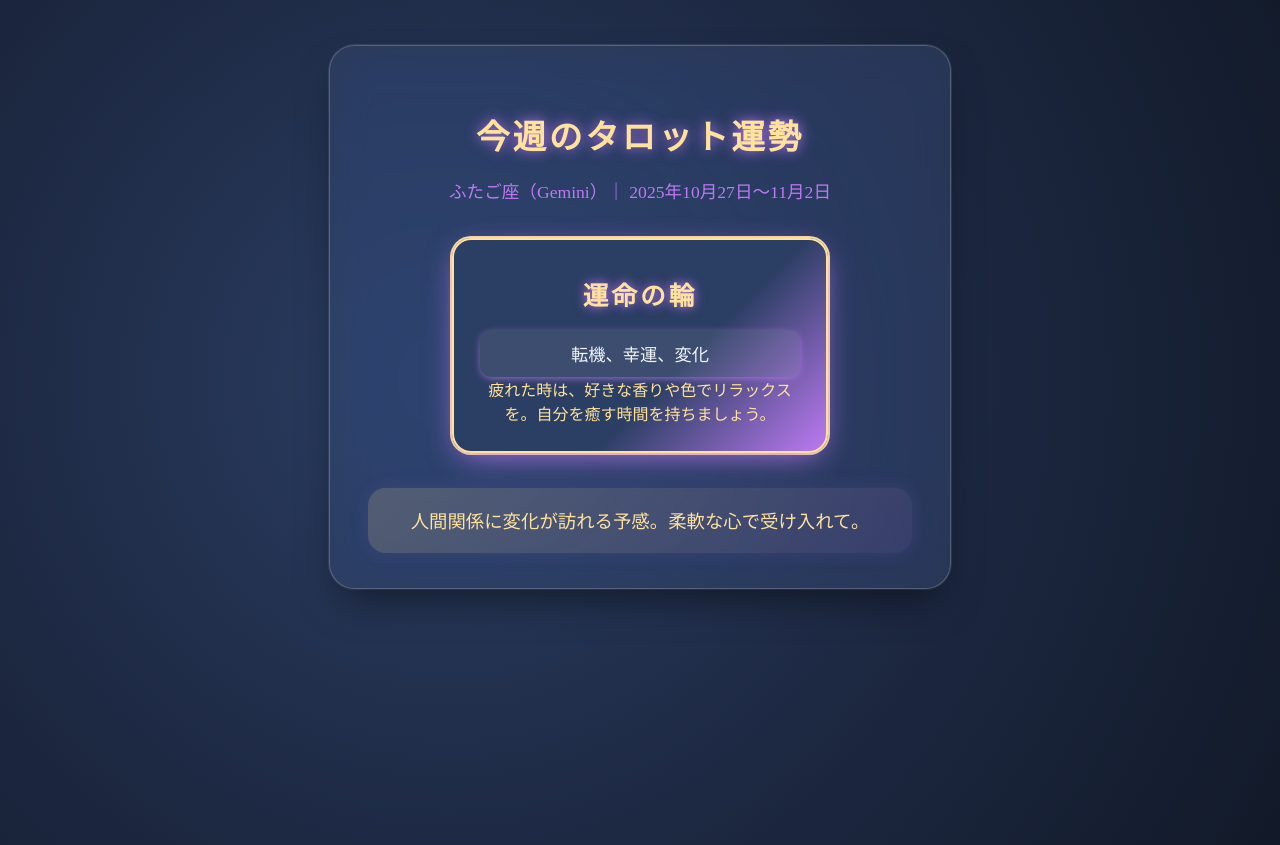
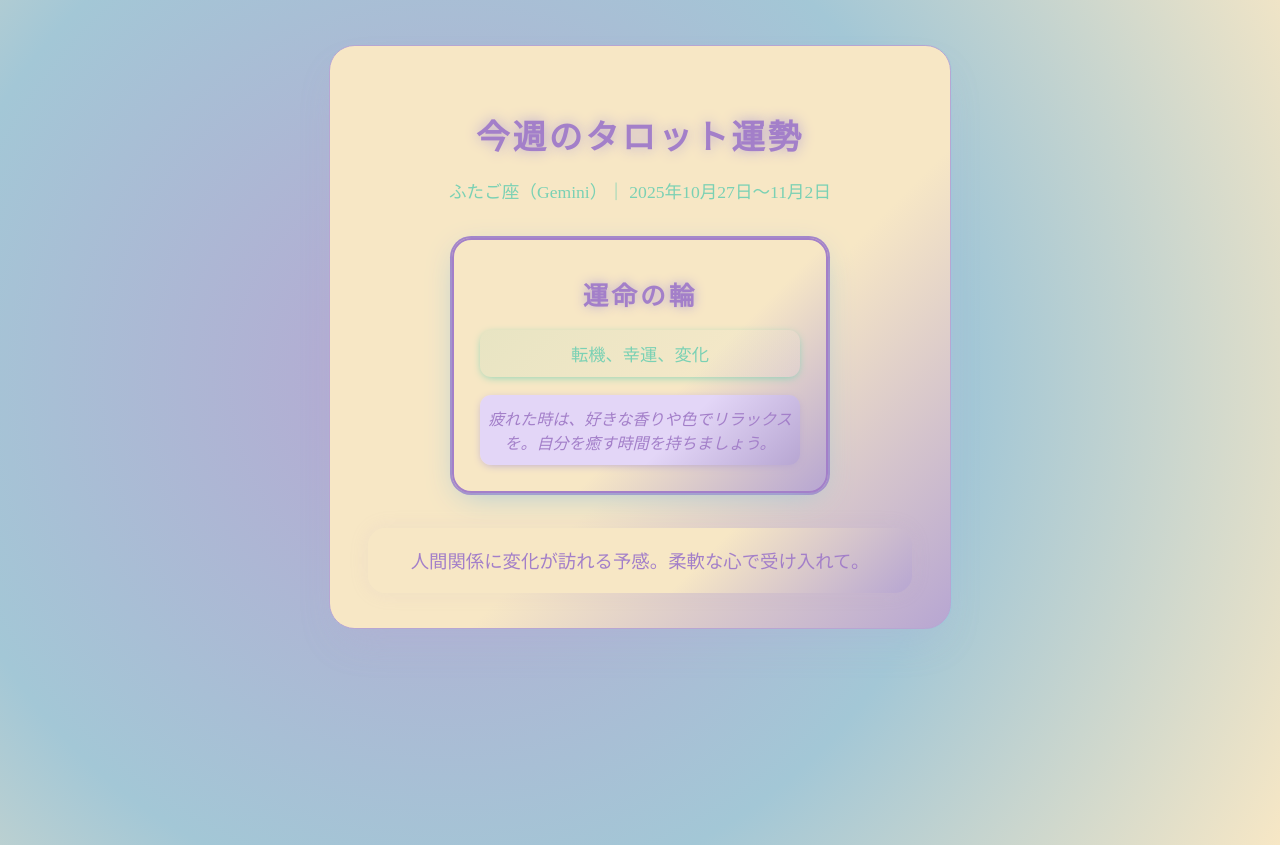
Before and after one commit to GWmaeda/TeamA_nakahira, a Flask app: page /weekly in a window 1280 px wide. Run offline with Flask 3, Linux system fonts and the light colour scheme.

Commit message:
テストこけ

```diff
--- a/templates/weekly.html
+++ b/templates/weekly.html
@@ -5,9 +5,9 @@
     <title>今週のタロット運勢（ふたご座）</title>
     <style>
         body {
-            background: radial-gradient(circle at 35% 45%, #2b3e63 0%, #1c2740 55%, #121a29 100%);
+            background: radial-gradient(circle at 35% 45%, #b7a6d2 0%, #a3c7d6 55%, #f7e7c5 100%);
             font-family: 'Yu Mincho', 'Hiragino Mincho Pro', serif;
-            color: #f2f5f9;
+            color: #6d5e7a;
             margin: 0;
             padding: 0;
             min-height: 100vh;
@@ -16,24 +16,24 @@
             max-width: 34rem;
             margin: 2.8rem auto;
             backdrop-filter: blur(18px) saturate(160%);
-            background: rgba(58,72,102,0.50);
+            background: linear-gradient(135deg, #f7e7c5 60%, #b7a6d2 100%);
             border-radius: 1.6rem;
-            box-shadow: 0 20px 42px -14px rgba(0,0,0,0.55), 0 0 0 1px rgba(255,255,255,0.10);
+            box-shadow: 0 20px 42px -14px rgba(183,166,210,0.25), 0 0 0 1px rgba(163,199,214,0.10);
             padding: 2.6rem 2.4rem 2.2rem 2.4rem;
-            border: 1px solid rgba(255,255,255,0.20);
+            border: 1px solid #b7a6d2;
         }
         h1 {
             font-size: 2.1em;
-            color: #ffe29b;
+            color: #a37fc9;
             text-align: center;
             margin-bottom: 1.2rem;
             letter-spacing: 0.18rem;
-            text-shadow: 0 0 14px #bc7af2, 0 2px 8px #2b3e63;
+            text-shadow: 0 0 14px #b7a6d2, 0 2px 8px #f7e7c5;
         }
         .subtitle {
             text-align: center;
             font-size: 1.1em;
-            color: #bc7af2;
+            color: #7ad1b4;
             margin-bottom: 2.2rem;
         }
         .tarot-card-area {
@@ -42,15 +42,15 @@
             margin: 2rem 0 2rem 0;
         }
         .tarot-card {
-            background: linear-gradient(135deg, #2b3e63 60%, #bc7af2 100%);
+            background: linear-gradient(135deg, #f7e7c5 60%, #b7a6d2 100%);
             border-radius: 1.2rem;
-            box-shadow: 0 8px 32px -8px #bc7af2, 0 0 0 2px #ffe29b;
-            border: 2.5px solid #ffe29b;
+            box-shadow: 0 8px 32px -8px #a3c7d6, 0 0 0 2px #a37fc9;
+            border: 2.5px solid #a37fc9;
             padding: 2.2rem 1.6rem 1.6rem 1.6rem;
             min-width: 220px;
             max-width: 320px;
             text-align: center;
-            color: #ffe29b;
+            color: #6d5e7a;
             font-family: 'Yu Mincho', 'Hiragino Mincho Pro', serif;
             position: relative;
             animation: tarotFadeIn 1.2s ease;
@@ -60,27 +60,37 @@
             font-weight: bold;
             margin-bottom: 1.1rem;
             letter-spacing: 0.12em;
-            color: #ffe29b;
-            text-shadow: 0 0 12px #bc7af2, 0 2px 8px #2b3e63;
+            color: #a37fc9;
+            text-shadow: 0 0 12px #b7a6d2, 0 2px 8px #f7e7c5;
         }
         .tarot-card-meaning {
             font-size: 1.08em;
-            color: #f2f5f9;
-            background: rgba(255,255,255,0.08);
+            color: #7ad1b4;
+            background: linear-gradient(135deg, rgba(122,209,180,0.12), rgba(255,255,255,0.08));
             border-radius: 0.7rem;
             padding: 0.7rem 0.5rem;
             margin-top: 0.5rem;
-            box-shadow: 0 2px 8px -2px #bc7af2;
+            box-shadow: 0 2px 8px -2px #7ad1b4;
         }
         .weekly-message {
             margin-top: 2.2rem;
             font-size: 1.15em;
-            color: #ffe29b;
-            background: linear-gradient(135deg, rgba(255,226,155,0.18), rgba(188,122,242,0.10));
+            color: #a37fc9;
+            background: linear-gradient(135deg, #f7e7c5 60%, #b7a6d2 100%);
             border-radius: 1.1rem;
             padding: 1.2rem 1rem;
             text-align: center;
-            box-shadow: 0 0 18px 2px rgba(188,122,242,0.10);
+            box-shadow: 0 0 18px 2px rgba(183,166,210,0.10);
+        }
+        .shiitake-advice {
+            font-size: 1em;
+            color: #a37fc9;
+            background: linear-gradient(135deg, #e3d6f7 60%, #b7a6d2 100%);
+            border-radius: 0.7rem;
+            padding: 0.7rem 0.5rem;
+            margin-top: 1.1rem;
+            box-shadow: 0 2px 8px -2px #b7a6d2;
+            font-style: italic;
         }
         @keyframes tarotFadeIn {
             0% { opacity: 0; transform: scale(0.95) translateY(18px); }
```
Also changed, not shown: tests/test_app.py (+1 -1 lines).
